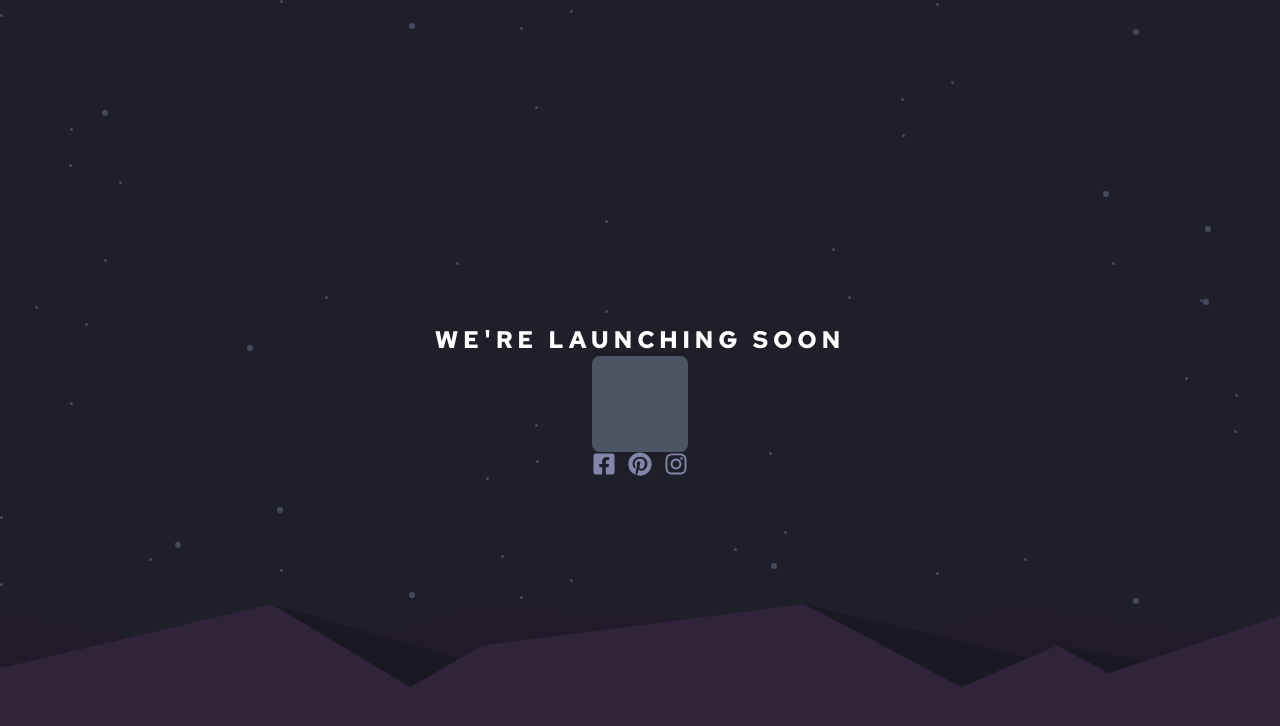
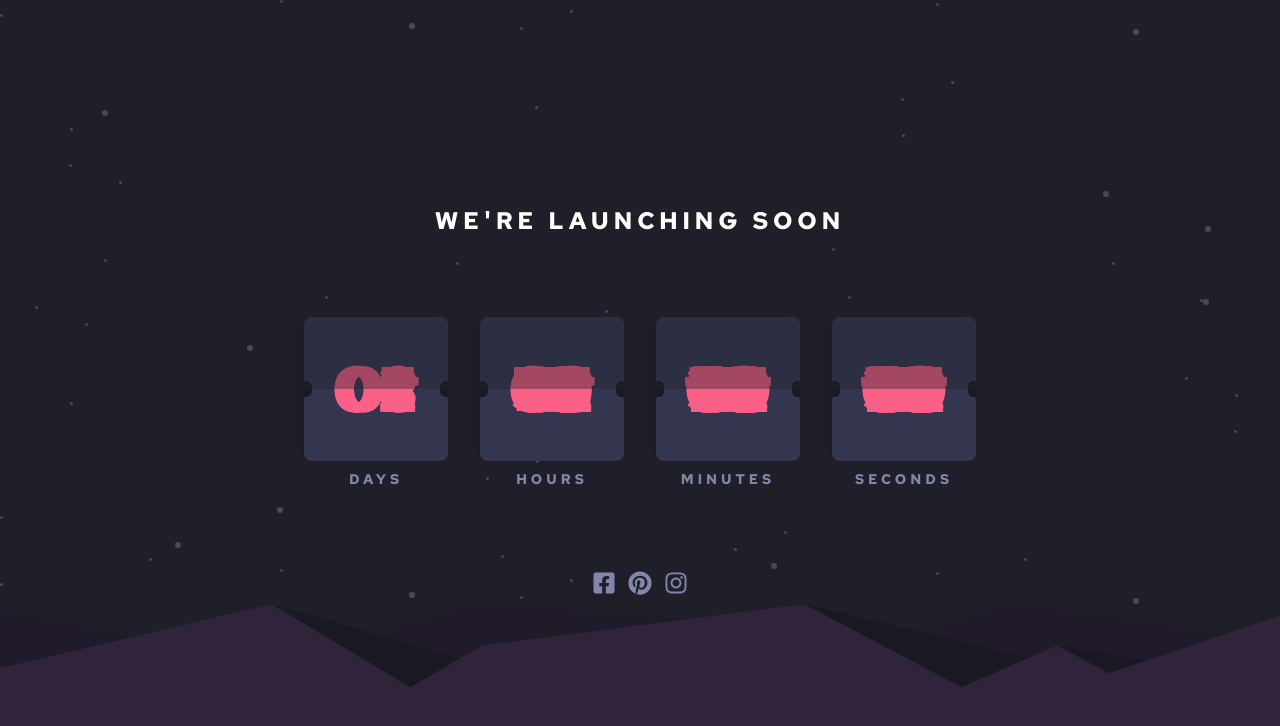
Before and after one commit to calebesg/countdown-timer, a React (Vite) app: page / in a window 1280 px wide. Shown: the top 726 px of the page. Built offline with nearby package versions, Linux system fonts and the light colour scheme.

Commit message:
styled cards

```diff
--- a/src/App.tsx
+++ b/src/App.tsx
@@ -1,6 +1,6 @@
 import { FaFacebookSquare, FaPinterest, FaInstagram } from 'react-icons/fa'
 import SocialButton from './components/SocialButton'
-import SwiperTimer from './components/SwiperTimer'
+import SwiperCard from './components/SwiperCard'
 
 function App() {
   return (
@@ -9,8 +9,11 @@ function App() {
         We're launching soon
       </h1>
 
-      <main>
-        <SwiperTimer intervalTime={1000} />
+      <main className="flex gap-8 my-20">
+        <SwiperCard text="days" countSlides={8} intervalTime={10} />
+        <SwiperCard text="hours" countSlides={23} intervalTime={8} />
+        <SwiperCard text="minutes" countSlides={59} intervalTime={22} />
+        <SwiperCard text="seconds" countSlides={59} intervalTime={0.1} />
       </main>
 
       <footer className="flex gap-3">
--- a/src/components/SlideAuto.tsx
+++ b/src/components/SlideAuto.tsx
@@ -1,17 +1,17 @@
 import { useEffect } from 'react'
 import { useSwiper } from 'swiper/react'
 
-interface ISlideAuto {
-  intervalTime: number
+interface ISlideAutoProps {
+  intervalTime: number // value in seconds
 }
 
-function SlideAuto({ intervalTime }: ISlideAuto) {
+function SlideAuto({ intervalTime }: ISlideAutoProps) {
   const swiper = useSwiper()
 
   useEffect(() => {
     const timer = setInterval(() => {
       swiper.slideNext()
-    }, intervalTime)
+    }, intervalTime * 1000)
 
     return () => clearInterval(timer)
   }, [swiper, intervalTime])
--- /dev/null
+++ b/src/components/SwiperCard.tsx
@@ -0,0 +1,64 @@
+import { Swiper, SwiperSlide } from 'swiper/react'
+import { EffectFlip } from 'swiper'
+import SlideAuto from './SlideAuto'
+
+import 'swiper/css'
+import 'swiper/css/effect-flip'
+
+interface ISwiperCardProps {
+  intervalTime: number // value in seconds
+  countSlides: number
+  text: string
+}
+
+function SwiperCard({ intervalTime, countSlides, text }: ISwiperCardProps) {
+  const renderItems = () => {
+    const item = (text: string) => (
+      <SwiperSlide
+        key={text}
+        className="flex items-center justify-center relative before:top-0 before:left-0 before:right-1/2 before:bottom-0 before:bg-darkBlue-800 before:opacity-40 before:absolute before:z-10"
+      >
+        <span
+          className={`
+          -rotate-90 text-[64px] text-softRed-400 w-full flex justify-center
+          after:w-4 after:h-4 after:rounded-full after:bg-darkBlue-900 after:absolute after:top-1/2 after:-right-2 after:-translate-y-1/2
+          before:w-4 before:h-4 before:rounded-full before:bg-darkBlue-900 before:absolute before:top-1/2 before:-left-2 before:-translate-y-1/2
+        `}
+        >
+          {text}
+        </span>
+      </SwiperSlide>
+    )
+
+    let slides = []
+
+    for (let i = 0; i < countSlides; i++) {
+      const text =
+        countSlides - i < 10 ? `0${countSlides - i}` : `${countSlides - i}`
+      slides.push(item(text))
+    }
+
+    return slides
+  }
+
+  return (
+    <div className="text-center">
+      <Swiper
+        className="w-36 h-36 bg-darkBlue-600 rounded-lg rotate-90 overflow-hidden shadow-lg"
+        slidesPerView={1}
+        onSlideChange={() => {}}
+        modules={[EffectFlip]}
+        effect="flip"
+        loop
+      >
+        {/* <SlideAuto intervalTime={intervalTime} /> */}
+        {renderItems()}
+      </Swiper>
+      <span className="inline-block mt-2 uppercase text-darkBlue-400 text-sm tracking-[0.25rem]">
+        {text}
+      </span>
+    </div>
+  )
+}
+
+export default SwiperCard
--- a/src/components/SwiperTimer.tsx
+++ /dev/null
@@ -1,25 +0,0 @@
-import { Swiper, SwiperSlide } from 'swiper/react'
-import { EffectFlip } from 'swiper'
-import SlideAuto from './SlideAuto'
-
-interface ISwiperTimerProps {
-  intervalTime: number
-}
-
-function SwiperTimer({ intervalTime }: ISwiperTimerProps) {
-  return (
-    <Swiper
-      className="w-24 h-24 bg-gray-600 rounded-lg rotate-90 overflow-hidden"
-      slidesPerView={1}
-      onSlideChange={() => console.log('Hello')}
-      modules={[EffectFlip]}
-      effect="flip"
-      loop
-    >
-      <SlideAuto intervalTime={intervalTime} />
-      <SwiperSlide></SwiperSlide>
-    </Swiper>
-  )
-}
-
-export default SwiperTimer
```
